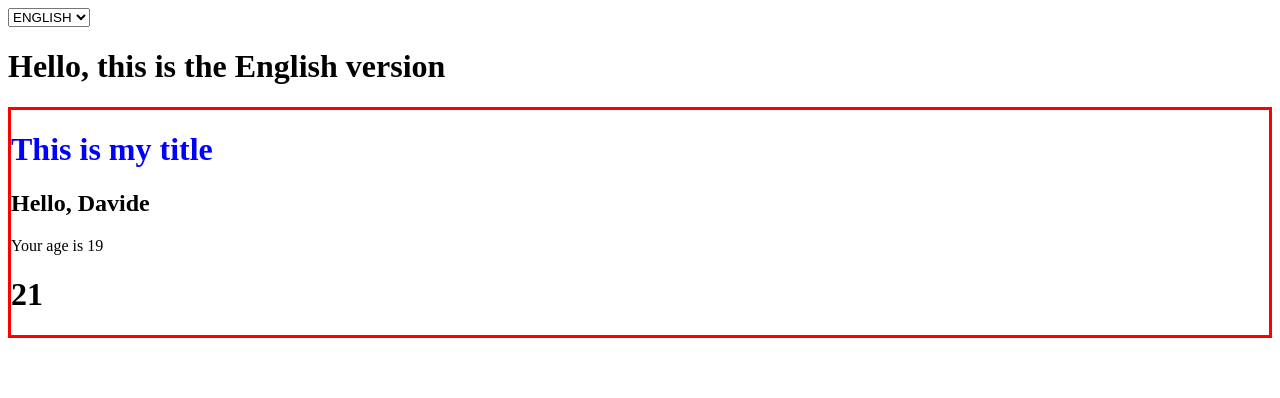
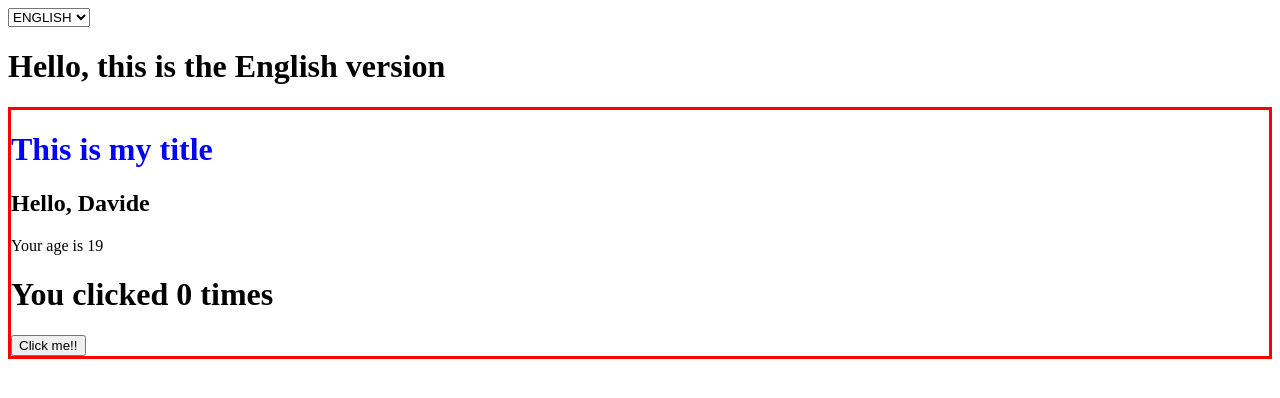
Before and after one commit to DavidePuziello/react-exercises, a React (Create React App) app: page / in a window 1280 px wide. Shown: the top 398 px of the page. Built offline with nearby package versions, Linux system fonts and the light colour scheme.

Commit message:
Feat: Exercise Update

```diff
--- a/src/App.js
+++ b/src/App.js
@@ -1,7 +1,7 @@
 import React from "react";
+import { ClickCounter } from "./ClickCounter";
 import { Container } from "./Container";
 import { LanguageContext } from "./LanguageContext";
-import { Sum } from "./Sum";
 import { Welcome } from "./Welcome";
 
 export class App extends React.Component {
@@ -10,7 +10,7 @@ export class App extends React.Component {
             <LanguageContext />
             <Container title="This is my title">
                 <Welcome />
-                <Sum />
+                <ClickCounter />
             </Container>
         </div>
     }
--- a/src/ClickCounter.js
+++ b/src/ClickCounter.js
@@ -1,4 +1,22 @@
-import React from "react";
+import { useState } from "react"
+
+
+export function ClickCounter({ initialValue = 0}) {
+
+    const [count, setCount] = useState(initialValue)
+
+    function handleCounterClick() {
+        setCount(currentCount => currentCount + 1)
+    }
+
+    return <>
+        <h1>You clicked {count} times</h1>
+        <button onClick={handleCounterClick}>Click me!!</button>
+    </>
+}
+
+/* import React from "react";
+
 
 export class ClickCounter extends React.Component {
     state = {
@@ -19,4 +37,4 @@ export class ClickCounter extends React.Component {
             <button onClick={this.handleCounterClick}>Click me!!</button>
         </>
     }
-}
+} */
```
